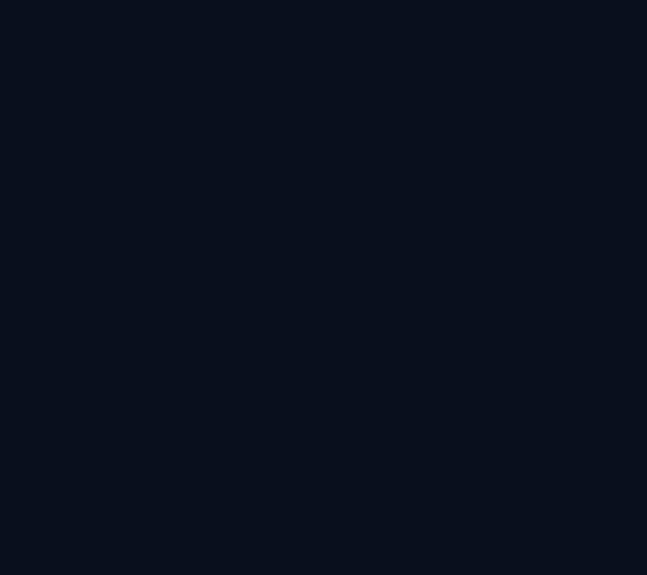
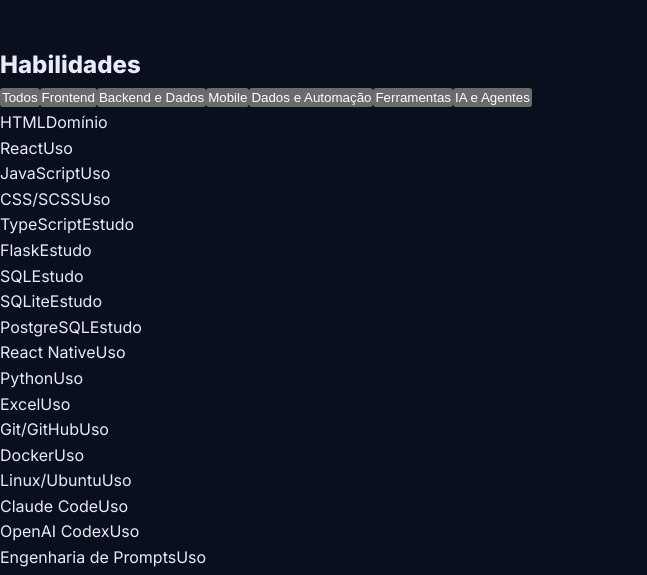
Before and after one commit to Gabriel-S-Justino/Engenharia-IA, an Angular app in the folder curriculo-gabriel-justino/: page / in a window 1280 px wide. Shown: the part 210-785 px from the top of the page, without its empty margins (0-647 px from the left). Built offline with nearby package versions, Linux system fonts and the light colour scheme.

Commit message:
feat(skills): add accessible filter template and mount in App
Co-Authored-By: Claude Opus 5.5 <noreply@anthropic.com>
Claude-Session: https://claude.ai/code/session_01YQWnU2dwzo51XvPoV66o2e

```diff
--- a/curriculo-gabriel-justino/src/app/app.html
+++ b/curriculo-gabriel-justino/src/app/app.html
@@ -1 +1,2 @@
 <app-hero />
+<app-skills />
--- a/curriculo-gabriel-justino/src/app/app.ts
+++ b/curriculo-gabriel-justino/src/app/app.ts
@@ -1,8 +1,9 @@
 import { Component } from '@angular/core';
 import { Hero } from './components/hero/hero';
+import { Skills } from './components/skills/skills';
 
 @Component({
-  imports: [Hero],
+  imports: [Hero, Skills],
   selector: 'app-root',
   styleUrl: './app.scss',
   templateUrl: './app.html',
--- a/curriculo-gabriel-justino/src/app/components/skills/skills.html
+++ b/curriculo-gabriel-justino/src/app/components/skills/skills.html
@@ -1 +1,28 @@
-<p>skills works!</p>
+<section class="skills" aria-labelledby="skills-titulo">
+  <h2 id="skills-titulo" class="skills__titulo">Habilidades</h2>
+
+  <div class="skills__filtros" role="group" aria-label="Filtrar por categoria">
+    @for (categoria of categorias(); track categoria) {
+      <button
+        type="button"
+        class="skills__filtro"
+        [class.skills__filtro--ativo]="filtroAtivo() === categoria"
+        [attr.aria-pressed]="filtroAtivo() === categoria"
+        (click)="selecionar(categoria)"
+      >
+        {{ categoria }}
+      </button>
+    }
+  </div>
+
+  <ul class="skills__lista">
+    @for (skill of skillsFiltradas(); track skill.nome) {
+      <li class="skills__item">
+        <span class="skills__nome">{{ skill.nome }}</span>
+        <span class="skills__nivel">{{ skill.nivel }}</span>
+      </li>
+    } @empty {
+      <li class="skills__vazio">Nenhuma skill nesta categoria.</li>
+    }
+  </ul>
+</section>
```
